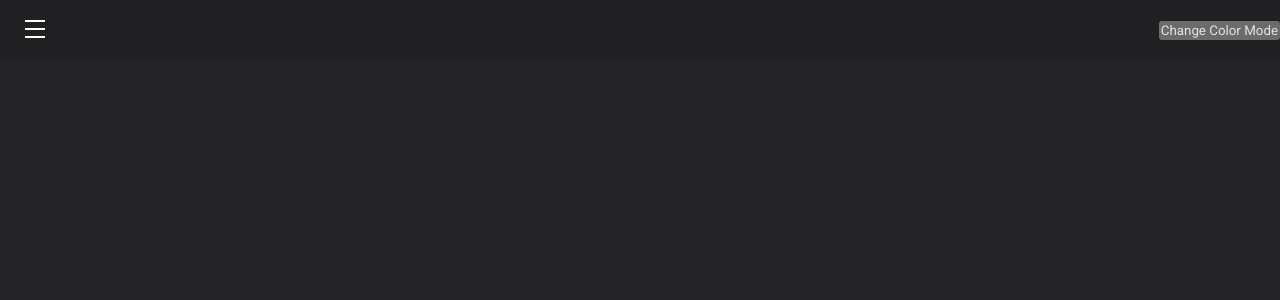
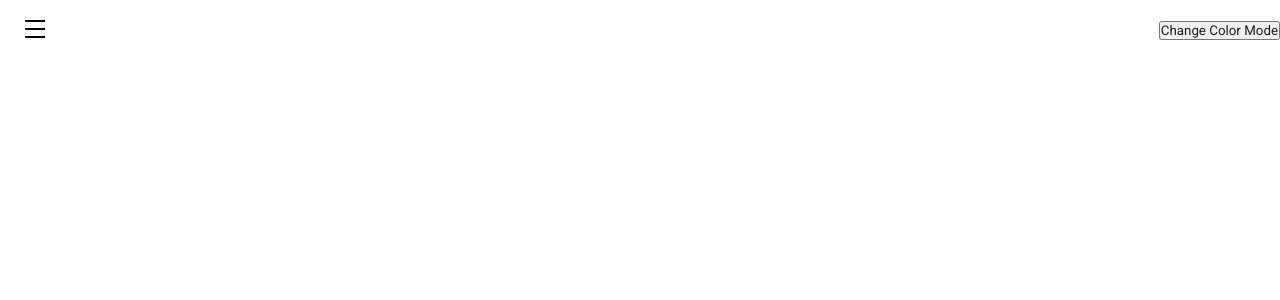
Before and after one commit to pouyacoder/BurgMenu, a Vue app: page / in a window 1280 px wide. Shown: the top 300 px of the page. Built offline with nearby package versions, Linux system fonts and the light colour scheme.

Commit message:
refactor: simplify color scheme definition

```diff
--- a/src/App.vue
+++ b/src/App.vue
@@ -8,19 +8,12 @@ export default {
   data: function () {
     return {
       showLeftPanel: false,
-      isDarkMode: true,
+      isDarkMode: false,
     };
   },
   computed: {
     getColorMode: function () {
-      if (this.isDarkMode) {
-        return {
-          "color-scheme": "dark",
-        };
-      }
-      return {
-        "color-scheme": "light",
-      };
+      return { "color-scheme": this.isDarkMode ? "dark" : "light" };
     },
   },
   methods: {
@@ -29,6 +22,13 @@ export default {
     },
     toggleColorMode: function () {
       this.isDarkMode = this.isDarkMode ? false : true;
+      if (this.isDarkMode) {
+        localStorage.setItem("theme", "dark");
+        document.documentElement.setAttribute("data-theme", "dark");
+      } else {
+        localStorage.setItem("theme", "light");
+        document.documentElement.setAttribute("data-theme", "light");
+      }
     },
   },
   components: { LeftPanel, OpenLeftPanel, CoverPanel, NavBar },
@@ -40,6 +40,7 @@ export default {
     <NavBar
       v-bind:open-panel-callback="setShowLeftPanel"
       v-bind:toggle-color-mode="toggleColorMode"
+      v-bind:current-color-mode="isDarkMode"
     >
     </NavBar>
     <LeftPanel
@@ -59,14 +60,6 @@ export default {
   display: flex;
   flex-direction: row;
   justify-content: space-between;
-  background: light-dark(var(--bg-color-light), var(--bg-color-dark));
-}
-
-.dark-mode {
-  color-scheme: dark;
-}
-
-.light-mode {
-  color-scheme: light;
+  background: var(--bg-color);
 }
 </style>
--- a/src/components/CloseBar.vue
+++ b/src/components/CloseBar.vue
@@ -4,19 +4,37 @@ export default {
   props: {
     closeBtnCallback: Function,
   },
+  methods: {
+    getColorMode: function (darkMode) {
+      if (darkMode) {
+        return {
+          background:
+            "linear-gradient(45deg,rgba(0, 0, 0, 0) 0%,rgba(0, 0, 0, 0) 43%,#fff 45%,#fff 55%,rgba(0, 0, 0, 0) 57%,rgba(0, 0, 0, 0) 100%), linear-gradient(135deg,#242526 0%,#242526 43%,#fff 45%,#fff 55%,#242526 57%,#242526 100%)",
+        };
+      }
+      return {
+        background:
+          "linear-gradient(45deg,rgba(0, 0, 0, 0) 0%,rgba(0, 0, 0, 0) 43%,#000000 45%,#020202 55%,rgba(0, 0, 0, 0) 57%,rgba(0, 0, 0, 0) 100%),linear-gradient(135deg,rgba(0, 0, 0, 0) 0%,rgba(0, 0, 0, 0) 43%,#000000 45%,#020202 55%,rgba(0, 0, 0, 0) 57%,rgba(0, 0, 0, 0) 100%)",
+      };
+    },
+  },
 };
 </script>
 
 <template>
   <div class="close-bar">
-    <div class="close-btn" v-on:click="() => closeBtnCallback(false)"></div>
+    <div
+      class="close-btn"
+      v-bind:style="getColorMode(true)"
+      v-on:click="() => closeBtnCallback(false)"
+    ></div>
   </div>
 </template>
 
 <style>
 .close-bar {
   height: 50px;
-  background-color: light-dark(var(--bg-color-light), var(--bg-color-dark));
+  background-color: var(--bg-color);
   display: flex;
   flex-direction: row;
   justify-content: end;
@@ -29,23 +47,5 @@ export default {
   display: inline-block;
   width: 20px;
   height: 20px;
-  background: linear-gradient(
-      45deg,
-      rgba(0, 0, 0, 0) 0%,
-      rgba(0, 0, 0, 0) 43%,
-      #fff 45%,
-      #fff 55%,
-      rgba(0, 0, 0, 0) 57%,
-      rgba(0, 0, 0, 0) 100%
-    ),
-    linear-gradient(
-      135deg,
-      #242526 0%,
-      #242526 43%,
-      #fff 45%,
-      #fff 55%,
-      #242526 57%,
-      #242526 100%
-    );
 }
 </style>
--- a/src/components/Item.vue
+++ b/src/components/Item.vue
@@ -52,8 +52,8 @@ export default {
   border: 0;
   border-radius: 5px;
   height: 30px;
-  background-color: light-dark(var(--bg-color-light), var(--bg-color-dark));
-  color: light-dark(var(--text-color-light), var(--text-color-dark));
+  background-color: var(--bg-color);
+  color: var(--text-color);
   font-size: 17px;
   font-weight: 400;
   display: flex;
@@ -65,7 +65,7 @@ export default {
 }
 
 .item button:hover {
-  background-color: light-dark(var(--bg-color-light), var(--bg-color-dark));
+  background-color: var(--bg-color);
 }
 
 .icon {
--- a/src/components/LeftPanel.vue
+++ b/src/components/LeftPanel.vue
@@ -42,7 +42,7 @@ export default {
 .left-panel {
   height: 100%;
   width: 300px;
-  background-color: light-dark(var(--bg-color-light), var(--bg-color-dark));
+  background-color: var(--bg-color);
   position: relative;
   transition: left 500ms ease-in-out;
   z-index: 100;
--- a/src/components/NavBar.vue
+++ b/src/components/NavBar.vue
@@ -6,6 +6,7 @@ export default {
   props: {
     openPanelCallback: Function,
     toggleColorMode: Function,
+    currentColorMode: Boolean,
   },
   components: { OpenLeftPanel },
 };
@@ -15,6 +16,7 @@ export default {
   <div class="nav-bar">
     <OpenLeftPanel
       v-bind:open-panel-callback="openPanelCallback"
+      v-bind:color-mode="currentColorMode"
     ></OpenLeftPanel>
     <button v-on:click="toggleColorMode">Change Color Mode</button>
   </div>
@@ -23,10 +25,7 @@ export default {
 <style>
 .nav-bar {
   position: absolute;
-  background-color: light-dark(
-    var(--nav-bg-color-light),
-    var(--nav-bg-color-dark)
-  );
+  background-color: var(--nav-bg);
   width: 100%;
   height: 60px;
   display: flex;
--- a/src/components/OpenLeftPanel.vue
+++ b/src/components/OpenLeftPanel.vue
@@ -3,6 +3,19 @@ export default {
   name: "OpenLeftPanel",
   props: {
     openPanelCallback: Function,
+    colorMode: Boolean,
+  },
+  methods: {
+    getColorMode: function (darkMode) {
+      if (darkMode) {
+        return {
+          background: "linear-gradient(#ffffff 30%, #0000 0) 0 0/100% 40%",
+        };
+      }
+      return {
+        background: "linear-gradient(#000000 30%, #0000 0) 0 0/100% 40%",
+      };
+    },
   },
 };
 </script>
@@ -11,6 +24,7 @@ export default {
   <div class="open-left-panel">
     <div
       class="open-panel-btn"
+      v-bind:style="getColorMode(colorMode)"
       v-on:click="() => openPanelCallback(true)"
     ></div>
   </div>
@@ -18,11 +32,13 @@ export default {
 
 <style>
 .open-left-panel {
+  width: 20px; /* control the size */
+  height: 20px;
 }
 
 .open-left-panel .open-panel-btn {
   width: 20px; /* control the size */
+  height: 20px;
   aspect-ratio: 1;
-  background: linear-gradient(#ffffff 30%, #0000 0) 0 0/100% 40%;
 }
 </style>
--- a/src/main.css
+++ b/src/main.css
@@ -2,20 +2,16 @@
 /* @import url("https://fonts.googleapis.com/css2?family=Material+Symbols+Outlined:opsz,wght,FILL,GRAD@20..48,100..700,0..1,-50..200"); */
 
 :root {
-  /* Light Plate */
-  --bg-color-light: #ffffff;
-  --nav-bg-color-light: #ffffff;
-  --text-color-light: #1c1e21;
-  --hover-bg-color-light: #f2f2f2;
-
-  /* Dark Plate */
-  --bg-color-dark: #242427;
-  --nav-bg-color-dark: #202022;
-  --text-color-dark: #e3e3e3;
-  --hover-bg-color-dark: #272729;
-
-  /* Define color scheme */
-  color-scheme: light dark;
+  --bg-color: #ffffff;
+  --nav-bg-color: #ffffff;
+  --text-color: #1c1e21;
+  --hover-bg-color: #f2f2f2;
+}
+[data-theme="dark"] {
+  --bg-color: #242427;
+  --nav-bg-color: #202022;
+  --text-color: #e3e3e3;
+  --hover-bg-color: #272729;
 }
 
 * {
@@ -23,7 +19,7 @@
   padding: 0;
   margin: 0;
   /* TODO: use color scheme */
-  color: light-dark(var(--text-color-light), var(--text-color-dark));
+  color: var(--text-color);
   /* color: #E3E3E3; */
   font-family: "Roboto", sans-serif;
   font-weight: 400;
```
